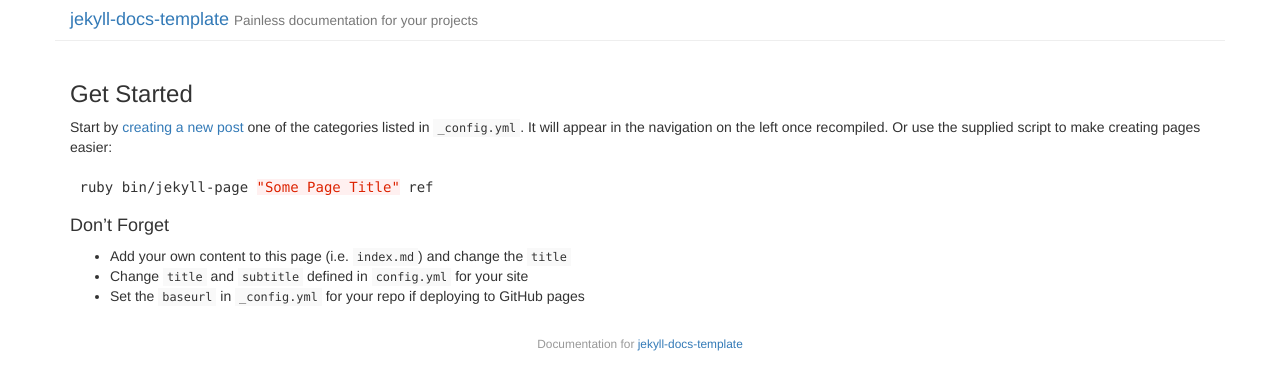
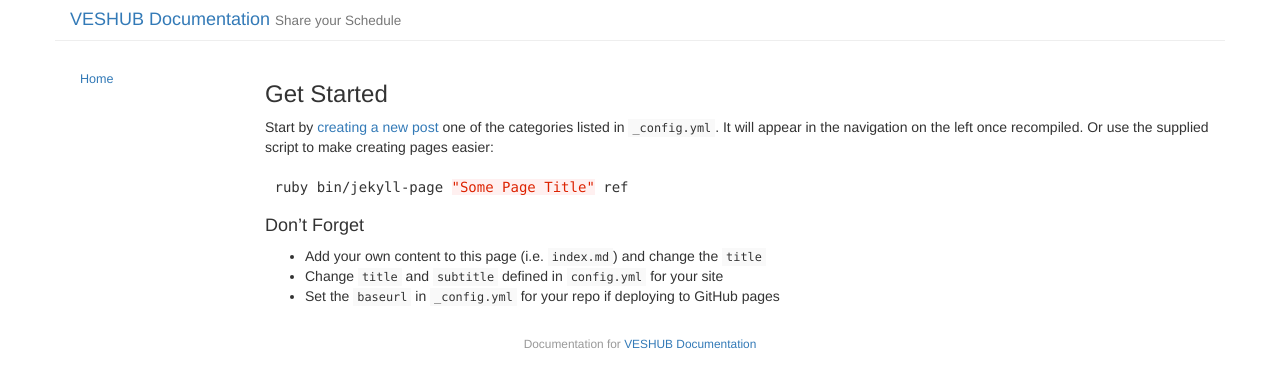
Before and after one commit to argonavis80/argonavis80.github.io, a Jekyll site: the page built from index.md, in a window 1280 px wide. Shown: the top 390 px of the page. Built offline with Jekyll 4.4.1, drawn with Linux system fonts in a browser that asks for light colours; Markdown is read by kramdown in place of the engine named in the settings.

Commit message:
Changed config.yml for project VSS.

```diff
--- a/_config.yml
+++ b/_config.yml
@@ -1,6 +1,6 @@
 # Site title and subtitle. This is used in _includes/header.html
-title: 'jekyll-docs-template'
-subtitle: 'Painless documentation for your projects'
+title: 'VESHUB Documentation'
+subtitle: 'Share your Schedule'
 
 # if you wish to integrate disqus on pages set your shortname here
 disqus_shortname: ''
@@ -12,10 +12,10 @@ google_analytics_id: ''
 #   0 - always hide
 #   1 - always show
 #   2 - show only if posts are present
-navigation: 2
+navigation: 1
 
 # URL to source code, used in _includes/footer.html
-codeurl: 'https://github.com/bruth/jekyll-docs-template'
+codeurl: 'https://github.com/argonavis80/argonavis80.github.io'
 
 # Default categories (in order) to appear in the navigation
 sections: [
```
